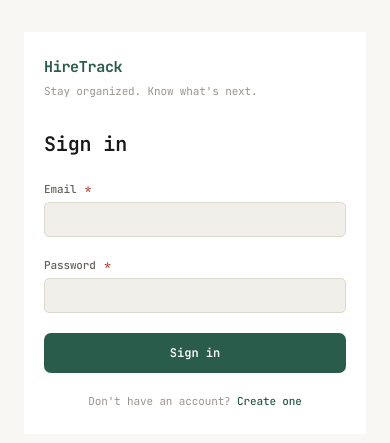
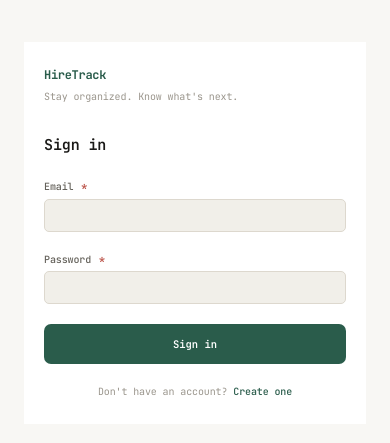
Before and after one commit to bangarukondabollapally/hiretrack-frontend, a React (Vite) app: page /login in a window 390 px wide. Shown: the part 189-632 px from the top of the page. Built offline with nearby package versions, Linux system fonts and the light colour scheme; no server answers.

Commit message:
style(frontend): compact typography font sizes in tokens.css for a minimal professional scale

```diff
--- a/src/styles/tokens.css
+++ b/src/styles/tokens.css
@@ -15,10 +15,10 @@
   --font-stamp: 'VT323', monospace;
   --font-prose: 'Source Serif 4', Georgia, Cambria, 'Times New Roman', serif;
 
-  /* Font sizes — per DESIGN.md token reference */
-  --text-display: 30px;
-  --text-page-heading: 20px;
-  --text-section-heading: 12px;
+  /* Font sizes — minimal, crisp & professional scale */
+  --text-display: 22px;
+  --text-page-heading: 16px;
+  --text-section-heading: 13px;
   --text-body: 12px;
   --text-meta: 10px;
   --text-button: 11px;
@@ -99,14 +99,14 @@
   --content-narrow: 720px;
 }
 
-/* Mobile type scale reduction per DESIGN.md §24 */
+/* Mobile type scale reduction */
 @media (max-width: 480px) {
   :root {
-    --text-display: 26px;
-    --text-page-heading: 20px;
-    --text-section-heading: 15px;
-    --text-body: 13px;
-    --text-meta: 11px;
-    --text-button: 12px;
+    --text-display: 19px;
+    --text-page-heading: 15px;
+    --text-section-heading: 12px;
+    --text-body: 11.5px;
+    --text-meta: 10px;
+    --text-button: 10.5px;
   }
 }
```
